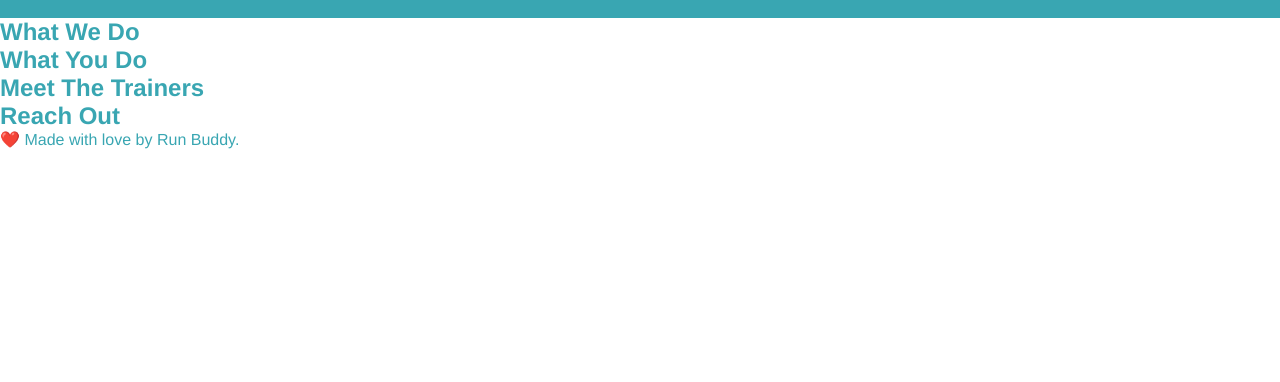
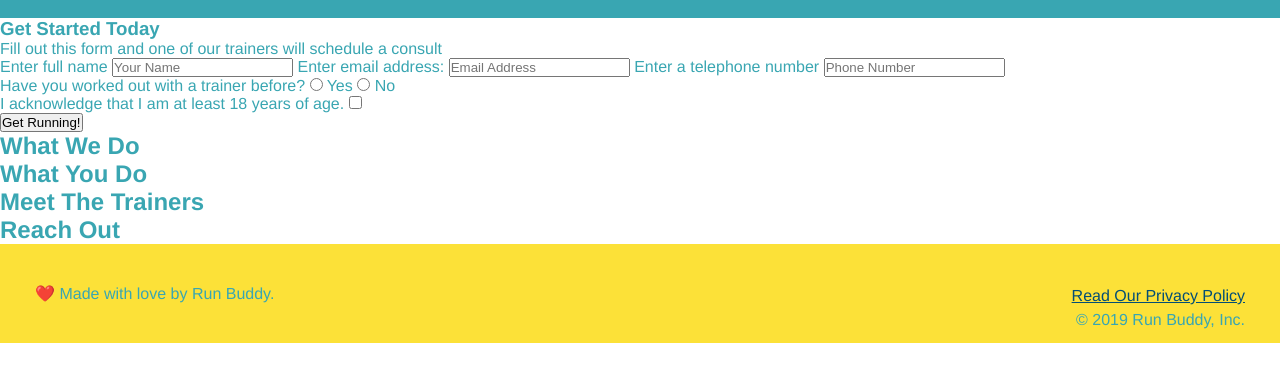
Before and after one commit to ashivvers95/run-buddy, a plain HTML site: page index.html in a window 1280 px wide. Shown: the part 64-446 px from the top of the page. Drawn offline with Linux system fonts and the light colour scheme.

Commit message:
<added-buttons>

```diff
--- a/assets/css/style.css/style.css
+++ b/assets/css/style.css/style.css
@@ -1,7 +1,9 @@
 * {
     margin: 0;
     padding: 0;
+    box-sizing: border-box;
 }
+
 body {
     /* more on this crazy alphanumerical value in a minute! */
     color: #39a6b2;
@@ -40,3 +42,26 @@ header {
       font-weight: lighter;
       font-size: 22px
   }
+
+  footer {
+      background: #fce138;
+      width: 100%;
+      padding: 40px 35px;
+  }
+
+  footer h2 {
+      display: inline;
+      color: #024e76;
+      font-size: 30px;
+      margin: 0;
+  }
+
+  footer div {
+      float: right;
+      line-height: 1.5;
+      text-align: right;
+  }
+
+  footer a {
+      color: #024e76;
+  }
--- a/index.html
+++ b/index.html
@@ -36,7 +36,41 @@
 
     <!-- hero/jumbotron -->
     <section>
+        <div>
+            <h3> Get Started Today</h3>
+            <p> Fill out this form and one of our trainers will schedule a consult</p>
+
+            <!-- Add form element -->
+        <form>
+            <label for="name">Enter full name</label>
+            <input type="text" placeholder="Your Name" name="name" id="name" />
+            <label for="email">Enter email address:</label>
+            <input type="email" placeholder="Email Address" name="email" id="email" />
+            <label for="phone">Enter a telephone number</label>
+            <input type="tel" placeholder="Phone Number" name="phone" id="ohone" />
+            <p>
+                Have you worked out with a trainer before?
+                <input type="radio" name="trainer-confirm" id="trainer-yes" />
+                <label for="trainer-yes">Yes</label>
+                <input type="radio" name="trainer-confirm" id="trainer-no" />
+                <label for="trainer-no">No</label>
+            </p>
+
+            <p>
+                <label for="checkbox" >
+                  I acknowledge that I am at least 18 years of age.
+                </label>
+                <input type="checkbox" name="age-confirm" id="checkbox" />
+            </p>
+            <button type="submit">
+                Get Running!
+            </button>
+
+        </form>
+
+        </div>
     </section>
+    <!-- end hero -->
 
     <!-- "what we do" section -->
     <section>
@@ -59,6 +93,11 @@
     </section>
 
     <!--footer-->
-    <footer>❤️ Made with love by Run Buddy.</footer>
+    <footer>❤️ Made with love by Run Buddy.
+        <div>
+            <a href="#">Read Our Privacy Policy</a><br />
+            &copy; 2019 Run Buddy, Inc.
+        </div>
+    </footer>
     </body>
 </htlm>
```
